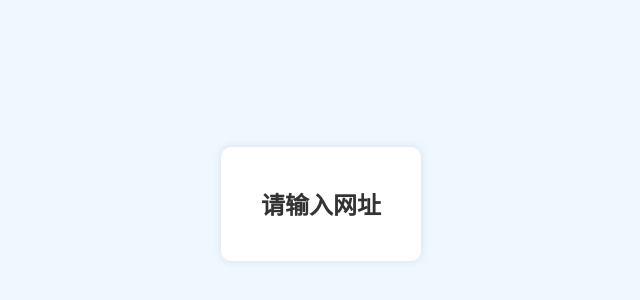
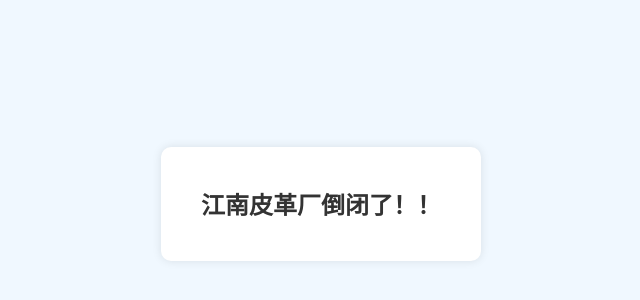
Before and after one commit to 2ndMessiah/vclRProxy, a plain HTML site: page index.html in a window 1280 px wide. Shown: the part 196-496 px from the top of the page, without its empty margins (319-959 px from the left). Drawn offline with Linux system fonts and the light colour scheme.

Commit message:
Update index.html

```diff
--- a/index.html
+++ b/index.html
@@ -66,7 +66,7 @@
 </head>
 <body>
     <div class="container">
-        <h2>请输入网址</h2>
+        <h2>江南皮革厂倒闭了！！</h2>
 <!--         <input type="text" id="urlInput" placeholder="请输入网址">
         <button onclick="processURL()">确定</button> -->
     </div>
```
